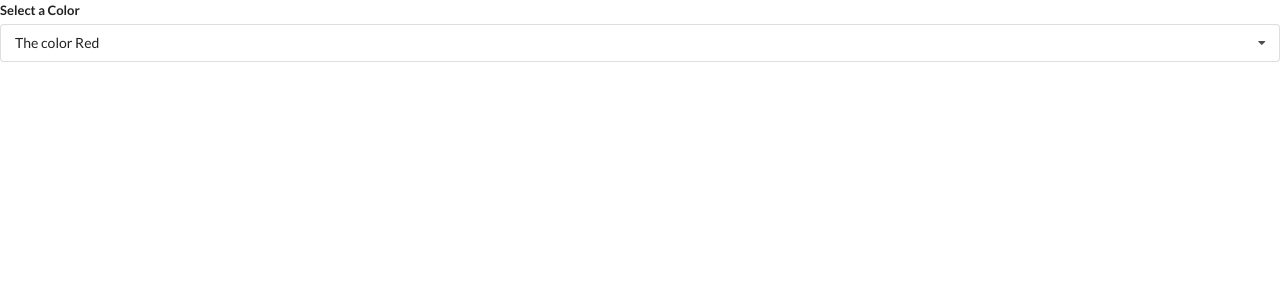
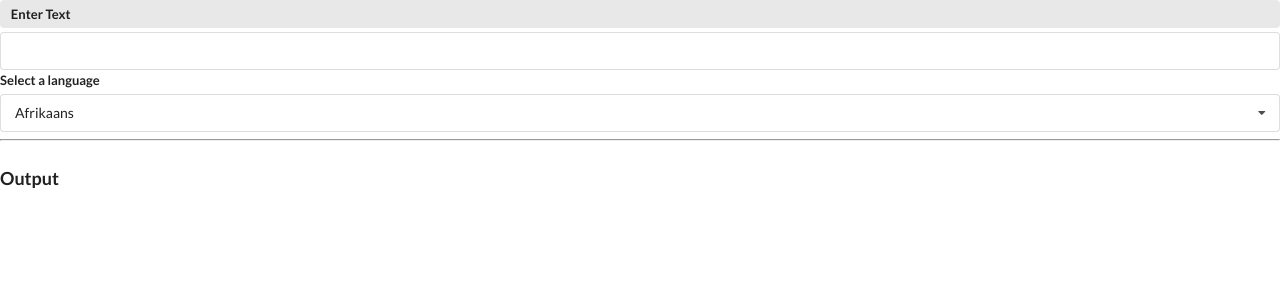
Before and after one commit to Anubhav2907/widgets-using-react, a React (Create React App) app: page / in a window 1280 px wide. Shown: the top 300 px of the page. Built offline with nearby package versions, Linux system fonts and the light colour scheme.

Commit message:
working on translate

```diff
--- a/src/App.js
+++ b/src/App.js
@@ -1,7 +1,8 @@
 import React, { useState } from "react";
-import Acccordian from "./Accordion";
-import Search from "./Search";
-import Dropdown from "./Dropdown";
+import Acccordian from "./components/Accordion";
+import Search from "./components/Search";
+import Dropdown from "./components/Dropdown";
+import Translate from "./components/Translate";
 
 const items = [
   {
@@ -33,16 +34,26 @@ const options = [
   },
 ];
 const App = () => {
-  const [selected, setSelected] = useState(options[0]);
+    const [selected, setSelected] = useState(options[0]);
+    const [showDropdown, setShowDropdown] = useState(true);
   return (
     <div>
       {/* <Acccordian items={items}></Acccordian> */}
-      {/* <Search></Search> */}
-      <Dropdown
-      options={options}
-      onSelectedChange = {setSelected}
-      selected={selected}
-      ></Dropdown>
+      {/* <Search color={selected}></Search> */}
+      {/* <button
+        className="ui button"
+        onClick={() => setShowDropdown(!showDropdown)}
+      >
+        Toggle Dropdown
+      </button>
+      {showDropdown ? (
+        <Dropdown
+          options={options}
+          onSelectedChange={setSelected}
+          selected={selected}
+        ></Dropdown>
+      ) : null} */}
+      <Translate></Translate>
     </div>
   );
 };
--- a/src/Dropdown.js
+++ /dev/null
@@ -1,37 +0,0 @@
-import React,{useEffect, useState} from "react";
-
-const Dropdown = ({ options, selected, onSelectedChange }) => {
-  const [open, setOpen] = useState(false);
-
-  useEffect(() => {
-      document.body.addEventListener('click', function(){
-          setOpen(false);
-      }, {capture:true})
-  },[])
-  const RenderedOptions = options.map((option) => {
-    if (selected.value !== option.value) {
-      return (
-        <div
-          key={option.value}
-          className="item"
-          onClick={() => onSelectedChange(option)}
-        >
-          {option.label}
-        </div>
-      );
-    }
-  });
-  return (
-    <div className="ui form">
-      <div className="field">
-        <label className="label">Select a Color</label>
-        <div onClick={() => setOpen(!open)} className={`ui selection dropdown ${open ? 'visible active' : ''}`}>
-          <i className="dropdown icon"></i>
-          <div className="text">{selected.label}</div>
-          <div className={`menu ${open ? 'visible transition' : ''}`}>{RenderedOptions}</div>
-        </div>
-      </div>
-    </div>
-  );
-};
-export default Dropdown;
--- /dev/null
+++ b/src/components/Dropdown.js
@@ -0,0 +1,58 @@
+import React, { useState, useEffect, useRef } from "react";
+
+const Dropdown = ({ options, selected, onSelectedChange, label }) => {
+  const [open, setOpen] = useState(false);
+  const ref = useRef();
+
+  useEffect(() => {
+    const onBodyClick = (event) => {
+      if (ref.current.contains(event.target)) {
+        return;
+      }
+      setOpen(false);
+    };
+    document.body.addEventListener("click", onBodyClick, { capture: true });
+
+    return () => {
+      document.body.removeEventListener("click", onBodyClick, {
+        capture: true,
+      });
+    };
+  }, []);
+
+  const renderedOptions = options.map((option) => {
+    if (option.value === selected.value) {
+      return null;
+    }
+
+    return (
+      <div
+        key={option.value}
+        className="item"
+        onClick={() => onSelectedChange(option)}
+      >
+        {option.label}
+      </div>
+    );
+  });
+
+  return (
+    <div ref={ref} className="ui form">
+      <div className="field">
+        <label className="label">{label}</label>
+        <div
+          onClick={() => setOpen(!open)}
+          className={`ui selection dropdown ${open ? "visible active" : ""}`}
+        >
+          <i className="dropdown icon"></i>
+          <div className="text">{selected.label}</div>
+          <div className={`menu ${open ? "visible transition" : ""}`}>
+            {renderedOptions}
+          </div>
+        </div>
+      </div>
+    </div>
+  );
+};
+
+export default Dropdown;
--- a/src/Search.js
+++ b/src/components/Search.js
@@ -1,7 +1,7 @@
 import React, { useState, useEffect } from "react";
 import axios from "axios";
 
-const Search = () => {
+const Search = (props) => {
   const [term, setTerm] = useState("Cars");
   const [debouncedTerm, setDebouncedTerm] = useState(term);
   const [results, setResults] = useState([]);
@@ -47,7 +47,7 @@ const Search = () => {
           </a>
         </div>
         <div className="content">
-          <div className="header">{result.title}</div>
+          <div className="header" style={{color:props.color.value}}>{result.title}</div>
           <span dangerouslySetInnerHTML={{ __html: result.snippet }}></span>
         </div>
       </div>
--- /dev/null
+++ b/src/components/Translate.js
@@ -0,0 +1,50 @@
+// AIzaSyCHUCmpR7cT_yDFHC98CZJy2LTms-IwDlM
+import React, { useState } from "react";
+import Dropdown from "./Dropdown";
+import Convert from "./convert";
+
+const options = [
+  {
+    label: "Afrikaans",
+    value: "af",
+  },
+  {
+    label: "Arabic",
+    value: "ar",
+  },
+  {
+    label: "Hindi",
+    value: "hi",
+  },
+];
+const Translate = () => {
+  const [language, setLanguage] = useState(options[0]);
+  const [text, setText] = useState("");
+  return (
+    <div>
+      <div className="ui form">
+        <div className="field">
+          <label htmlFor="input" className="ui label">Enter Text</label>
+          <input
+            id="input"
+            value={text}
+            onChange={(e) => {
+              setText(e.target.value);
+            }}
+          ></input>
+        </div>
+      </div>
+
+      <Dropdown
+        label="Select a language"
+        options={options}
+        selected={language}
+        onSelectedChange={setLanguage}
+      ></Dropdown>
+      <hr></hr>
+      <h3 className="ui header">Output</h3>
+      <Convert text={text} language={language}></Convert>
+    </div>
+  );
+};
+export default Translate;
--- /dev/null
+++ b/src/components/convert.js
@@ -0,0 +1,9 @@
+import React, { useState, useEffect } from "react";
+
+const Convert = ({ language, text }) => {
+  useEffect(() => {
+    console.log("useEffect trigerred");
+  }, [language, text]);
+  return <div></div>;
+};
+export default Convert;
```
Also changed, not shown: src/components/Accordion.js (renamed from src/Accordion.js).
